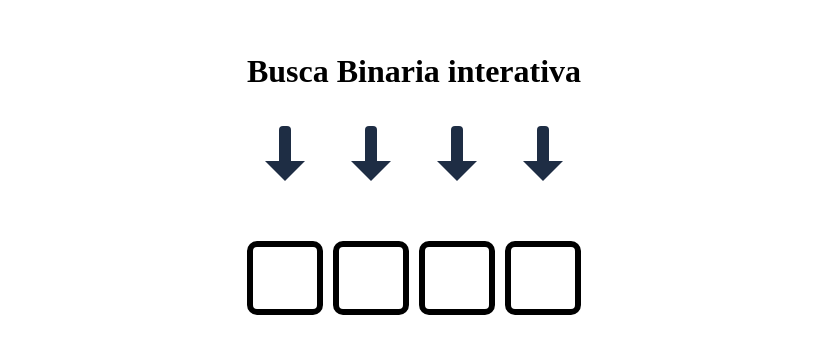
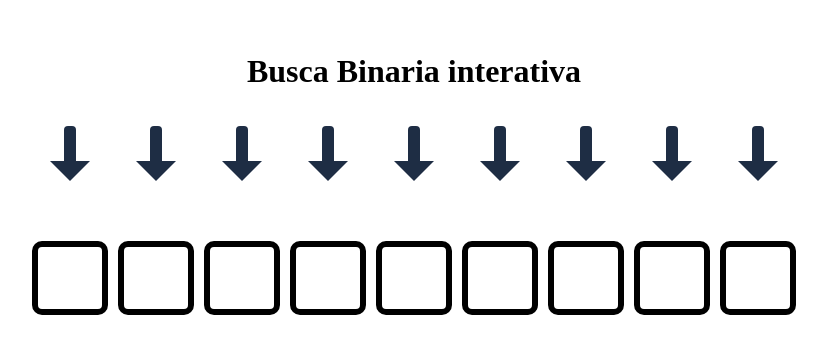
Before and after one commit to GUGOFO/Estudos-React, a React (Vite) app: page / in a window 1280 px wide. Shown: the part 227-580 px from the top of the page, without its empty margins (226-1053 px from the left). Built offline with nearby package versions, Linux system fonts and the light colour scheme.

Commit message:
Adicionar quantidade certa de caixas

```diff
--- a/src/jsx/_Projetos/BuscaBinaria/BuscaBinaria.jsx
+++ b/src/jsx/_Projetos/BuscaBinaria/BuscaBinaria.jsx
@@ -2,6 +2,10 @@ import React, {useState, useEffect, useRef} from "react";
 import Styles from "./BuscaBinaria.module.css"
 
 function BuscaBinaria(){
+
+    const [numeros, setNumeros] = useState([0,0,0,0,0,0,0,0,0]);
+
+    console.log(numeros)
 
     return(
         <div className="divBuscaBinaria">
@@ -9,25 +13,14 @@ function BuscaBinaria(){
 
             <div className={Styles.nodes}>
 
-                <div className={Styles.node} id="node1">
-                    <div className={Styles.setaParaBaixo}></div>
-                    <input type="number" id={Styles.numero} />
-                </div>
-
-                <div className={Styles.node} id="node1">
-                    <div className={Styles.setaParaBaixo}></div>
-                    <input type="number" id={Styles.numero} />
-                </div>
-
-                <div className={Styles.node} id="node1">
-                    <div className={Styles.setaParaBaixo}></div>
-                    <input type="number" id={Styles.numero} />
-                </div>
-
-                <div className={Styles.node} id="node1">
-                    <div className={Styles.setaParaBaixo}></div>
-                    <input type="number" id={Styles.numero} />
-                </div>
+                {numeros.map((numero, id) => {
+                    return (
+                        <div className={Styles.node} key={id}>
+                            <div className={Styles.setaParaBaixo}></div>
+                            <input type="number" className={Styles.numero} id={`numero-${id}`}/>
+                        </div>
+                    )
+                })}
 
             </div>
         </div>
--- a/src/jsx/_Projetos/BuscaBinaria/BuscaBinaria.module.css
+++ b/src/jsx/_Projetos/BuscaBinaria/BuscaBinaria.module.css
@@ -2,6 +2,7 @@
 body{
     height: 100vh;
     margin: 0;
+    text-align: center;
 }
 
 .nodes{
@@ -19,7 +20,7 @@ body{
     gap: 10px;
 }
 
-#numero{
+.numero{
     height: 60px;
     width: 60px;
     border: 6px solid black;
```
